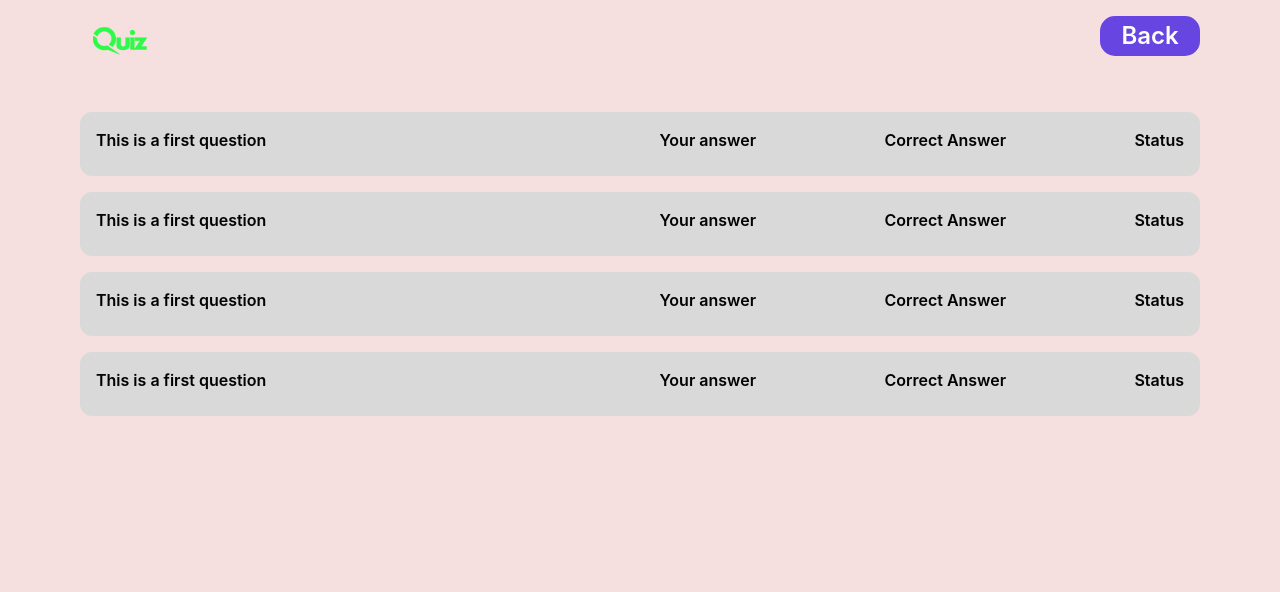
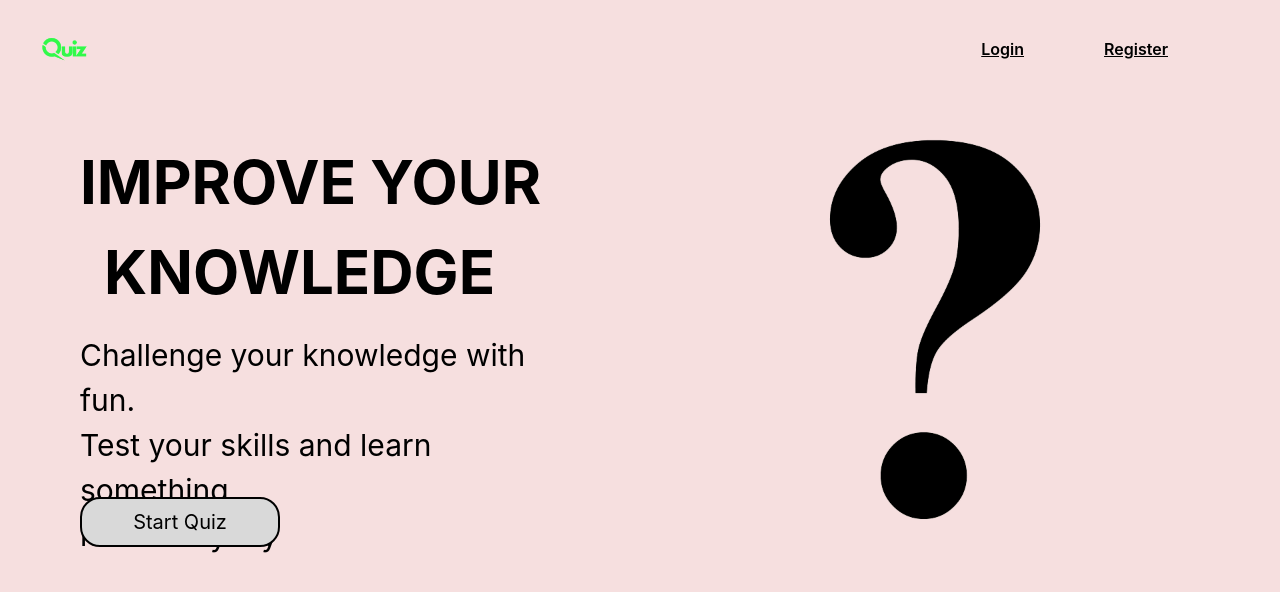
Before and after one commit to sudip-dhakal/Online-quiz, a React (Vite) app: page / in a window 1280 px wide. Shown: the top 592 px of the page. Built offline with nearby package versions, Linux system fonts and the light colour scheme.

Commit message:
app component problem fixes

```diff
--- a/src/App.jsx
+++ b/src/App.jsx
@@ -11,13 +11,13 @@ import Review from "./Score_&_Review/Review";
 function App() {
   return (
     <>
-      {/* <Landing_page /> */}
+      <Landing_page />
       {/* <Rules_Regulations /> */}
       {/* <Multiple_Choice_Question /> */}
       {/* <True_and_False /> */}
       {/* <Fill_in_the_blanks /> */}
       {/* <Score_board /> */}
-      <Review />
+      {/* <Review /> */}
     </>
   );
 }
```
